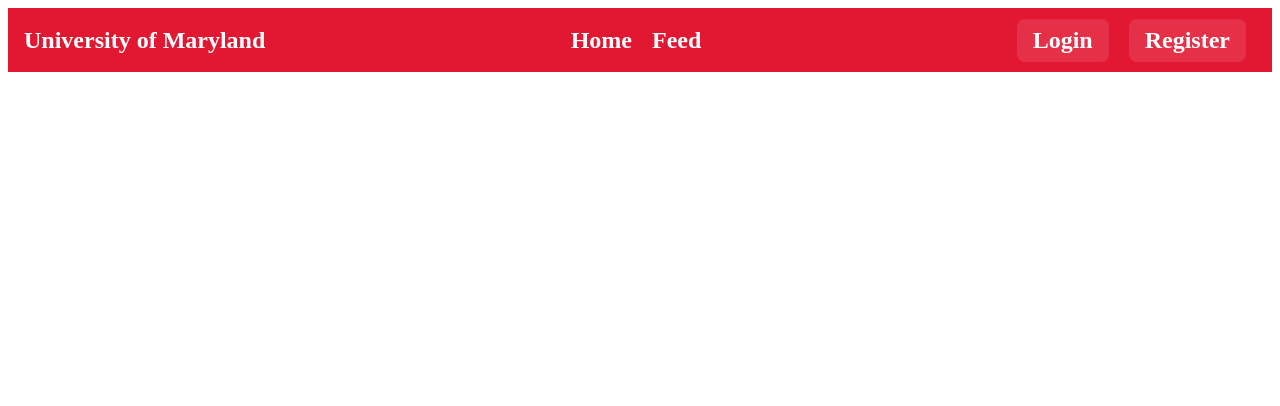
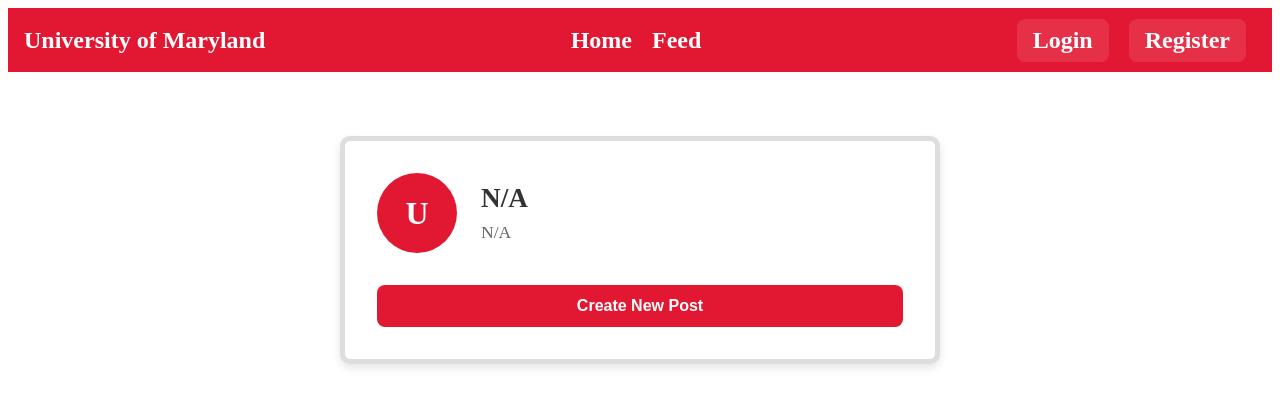
Before and after one commit to bduo10/umd-lost-and-found, a React (Vite) app in the folder react-frontend/: page /profile in a window 1280 px wide. Shown: the top 406 px of the page. Built offline with nearby package versions, Linux system fonts and the light colour scheme; no server answers.

Commit message:
profile component created

```diff
--- a/react-frontend/src/App.tsx
+++ b/react-frontend/src/App.tsx
@@ -8,6 +8,7 @@
 import { Routes, Route } from 'react-router-dom'
 import { AuthProvider } from './context/AuthContext'
 import ProtectedRoute from './components/ProtectedRoute/ProtectedRoute'
+import Profile from './components/Profile/Profile'
 
 function App() {
 
@@ -19,6 +20,7 @@
         <Routes>
           <Route path="/" element={<Home/>} />
           <Route path="/feed" element={<Feed />} />
+          <Route path="/profile" element={<Profile />} />
 
           <Route path="/login" element={
             <ProtectedRoute requireAuth={false} redirectTo="/">
--- a/react-frontend/src/components/Navbar/Navbar.tsx
+++ b/react-frontend/src/components/Navbar/Navbar.tsx
@@ -32,7 +32,7 @@
         <div className="navbar-right">
           <ul>
             <li>
-              <NavLink to="/profile" className="profile-link">Welcome {user?.username}!</NavLink>
+              <NavLink to="/profile" className="profile-link">Welcome, {user?.username}!</NavLink>
             </li>
             <li>
               <button
--- a/react-frontend/src/components/Profile/Profile.css
+++ b/react-frontend/src/components/Profile/Profile.css
@@ -0,0 +1,99 @@
+.profile {
+    max-width: 600px;
+    margin: 2rem auto;
+    padding: 2rem;
+}
+
+.profile-card {
+    background: white;
+    border: 5px solid #ddd;
+    border-radius: 10px;
+    box-shadow: 0 4px 8px rgba(0, 0, 0, 0.1);
+    padding: 2rem;
+    display: flex;
+    flex-direction: column;
+    gap: 2rem;
+}
+
+.profile-header {
+    display: flex;
+    align-items: center;
+    gap: 1.5rem;
+}
+
+.profile-avatar {
+    width: 80px;
+    height: 80px;
+    border-radius: 50%;
+    background-color: #e21833;
+    color: white;
+    display: flex;
+    align-items: center;
+    justify-content: center;
+    font-size: 2rem;
+    font-weight: bold;
+    flex-shrink: 0;
+}
+
+.profile-details {
+    flex: 1;
+}
+
+.profile-username {
+    font-size: 1.7rem;
+    font-weight: bold;
+    color: #333;
+    margin: 0 0 0.5rem 0;
+}
+
+.profile-email {
+    font-size: 1.1rem;
+    color: #666;
+    margin: 0;
+}
+
+.create-post-btn {
+    background-color: #e21833;
+    color: white;
+    border: none;
+    padding: 0.75rem 1.5rem;
+    border-radius: 8px;
+    font-size: 1rem;
+    font-weight: bold;
+    cursor: pointer;
+    transition: background-color 0.3s ease;
+    width: 100%;
+}
+
+.create-post-btn:hover {
+    background-color: #b71c1c;
+}
+
+/* Responsive design */
+@media (max-width: 768px) {
+    .profile {
+        padding: 1rem;
+    }
+
+    .profile-card {
+        padding: 1.5rem;
+    }
+
+    .profile-header {
+        gap: 1rem;
+    }
+
+    .profile-avatar {
+        width: 65px;
+        height: 65px;
+        font-size: 1.6rem;
+    }
+
+    .profile-username {
+        font-size: 1.4rem;
+    }
+
+    .profile-email {
+        font-size: 1rem;
+    }
+}
--- a/react-frontend/src/components/Profile/Profile.tsx
+++ b/react-frontend/src/components/Profile/Profile.tsx
@@ -1,15 +1,38 @@
 import './Profile.css'
-import { useState } from 'react';
+import { useAuth } from '../../context/AuthContext';
+import { useNavigate } from 'react-router-dom';
 
 export default function Profile() {
-    const [firstName, setFirstName] = useState<string>("");
-    const [lastName, setLastName] = useState<string>("");
-    const [terpsHelp, setTerpsHelp] = useState<number>(0);
+    const { user } = useAuth();
+    const navigate = useNavigate();
+
+    const handleCreatePost = () => {
+        navigate('/feed');
+    };
+
+    const getInitial = () => {
+        return user?.username ? user.username.charAt(0).toUpperCase() : 'U';
+    };
 
     return (
         <div className="profile">
-            <h2>{firstName} {lastName}</h2>
-            <label>Terps Helped: {terpsHelp}</label>
+            <div className="profile-card">
+                <div className="profile-header">
+                    <div className="profile-avatar">
+                        {getInitial()}
+                    </div>
+                    <div className="profile-details">
+                        <h2 className="profile-username">{user?.username || 'N/A'}</h2>
+                        <p className="profile-email">{user?.email || 'N/A'}</p>
+                    </div>
+                </div>
+                <button
+                    className="create-post-btn"
+                    onClick={handleCreatePost}
+                >
+                    Create New Post
+                </button>
+            </div>
         </div>
     );
 }
```
Also changed, not shown: react-frontend/src/components/MyPosts/MyPosts.tsx (deleted, +0 -164 lines).
